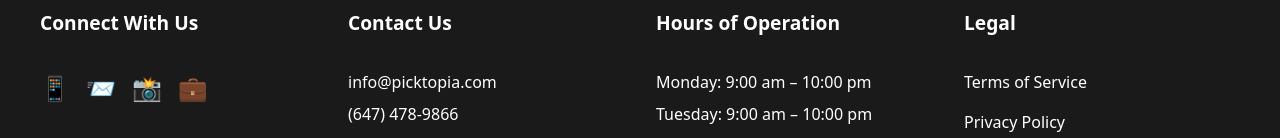
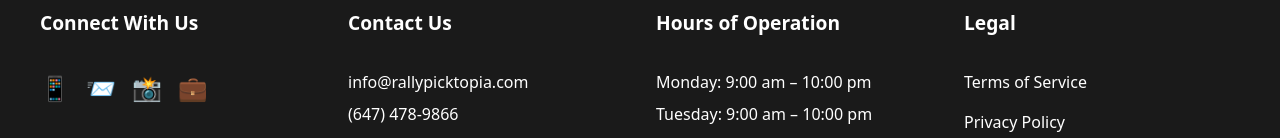
Before and after one commit to supertimmyh/picktopia_landing_page, a React (Vite) app: page /waiver in a window 1280 px wide. Shown: the part 1232-1370 px from the top of the page. Built offline with nearby package versions, Linux system fonts and the light colour scheme.

Commit message:
Update Footer.jsx
Correct the typo at the footer.

```diff
--- a/src/components/Footer.jsx
+++ b/src/components/Footer.jsx
@@ -93,7 +93,7 @@ const Footer = () => {
         <Column>
           <Title>Contact Us</Title>
           <ContactInfo>
-            <ContactLink href="mailto:info@picktopia.com">info@picktopia.com</ContactLink>
+            <ContactLink href="mailto:info@picktopia.com">info@rallypicktopia.com</ContactLink>
             <ContactLink href="tel:+1234567890">(647) 478-9866</ContactLink>
             <div>3595 St Clair Ave E. Unit B2</div>
             <div>Toronto, ON M1K 1L8</div>
```
